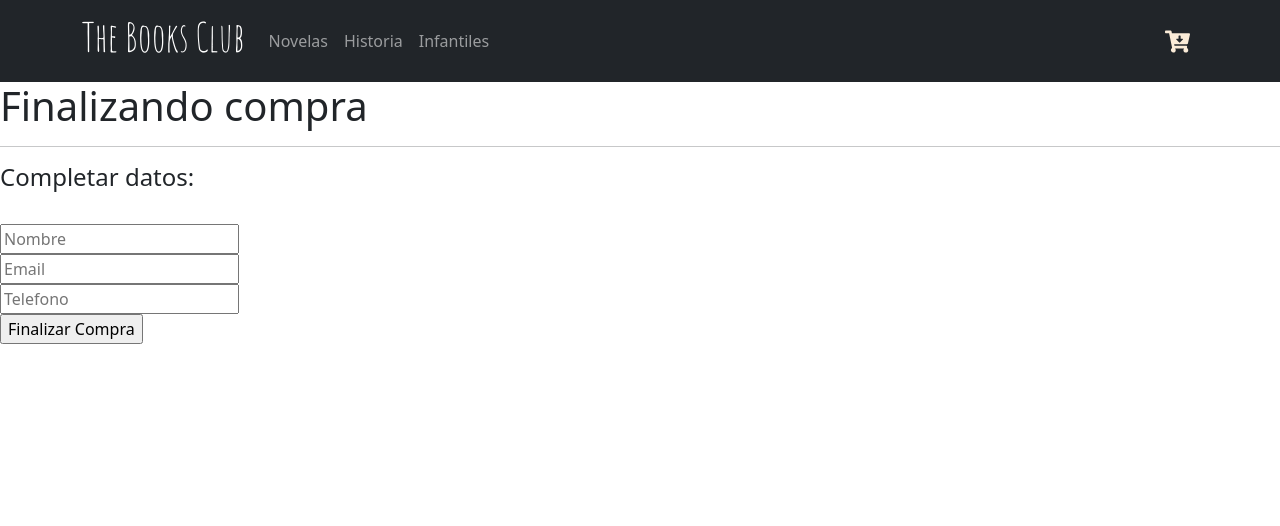
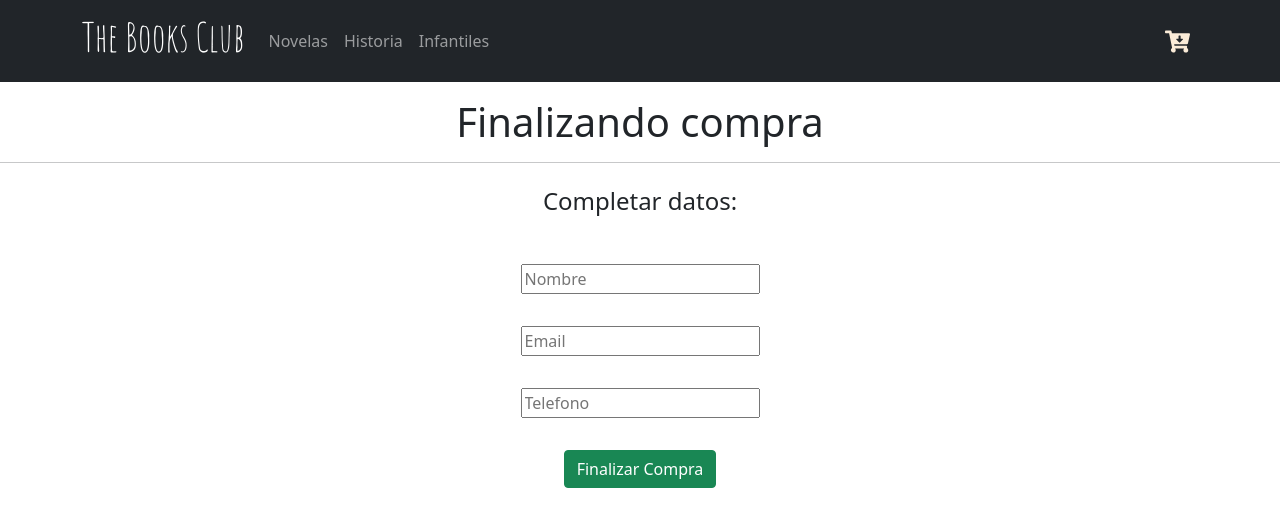
Before and after one commit to sebapluis/the-books-club-pluis, a React (Create React App) app: page /checkout in a window 1280 px wide. Shown: the top 526 px of the page. Built offline with nearby package versions, Linux system fonts and the light colour scheme.

Commit message:
ultimos estilos

```diff
--- /dev/null
+++ b/src/components/CartItem/CartItem.css
@@ -0,0 +1,18 @@
+.principal{
+    height: 150px;
+}
+.secundario{
+    width: 100%;
+}
+.imagen{
+    width: 20%;
+}
+.titulo{
+    width: 25%;
+}
+.precio{
+    width: 20%;
+}
+.botones{
+    width: 35%;
+}
--- a/src/components/CartItem/CartItem.jsx
+++ b/src/components/CartItem/CartItem.jsx
@@ -1,6 +1,7 @@
 import React from 'react'
 import { useCartContext } from '../../context/CartContext';
 import Button from 'react-bootstrap/esm/Button';
+import "./CartItem.css"
 
 
 function CartItem ( {item} ) {
@@ -8,13 +9,23 @@ function CartItem ( {item} ) {
 
   return (
     <>
-    <div className='container-fluid d-flex justify-content-center align-content-center'>
-        <h1 className='m-2'> {item.title} </h1>
-        <p>X{item.quantity} </p>
-        <h6>€ {item.precio}</h6>
-        <Button onClick= {() => deleteOneItem(item.id)}> - </Button>
-        <br />
-        <Button onClick= {() => deleteById(item.id)}> X </Button>
+    <div className='container d-flex justify-content-start align-content-center principal flex-row mt-4'>
+        <div className='d-flex justify-content-center align-content-center imagen'>
+          <img src={item.imagen} alt="Imagen del libro" className='img-fluid' />
+        </div>
+        <div className='d-flex justify-content-start align-items-center flex-row me-2'>
+          <h2> {item.title} </h2>
+        </div>
+        <div className="d-flex justify-content-end align-items-center m-4 flex-row">
+          <h5>Precio unitario: € {item.precio}</h5>
+        </div>
+        <div className="d-flex justify-content-center align-items-center flex-row">
+          <h5>Unidades: {item.quantity}</h5>
+        </div>
+        <div className='d-flex flex-column align-content-end flex-row justify-content-center'>
+          <Button onClick= {() => deleteOneItem(item.id)} className="btn btn-dark mt-2 ms-4 p-1">Quitar unidad </Button>
+          <Button onClick= {() => deleteById(item.id)} className="btn btn-dark mt-2 ms-4 p-1"> Eliminar </Button>
+        </div>
     </div>
     </>
   )
--- a/src/components/Checkout/Checkout.jsx
+++ b/src/components/Checkout/Checkout.jsx
@@ -52,24 +52,26 @@ const Checkout = () => {
   return (
     <>
     {!orderId && <div>
-        <h1>Finalizando compra</h1>
+        <h1 className="centrado mt-3">Finalizando compra</h1>
         <hr />
-        <h4>Completar datos:</h4>
+        <h4 className="centrado mt-4">Completar datos:</h4>
         <br />
-        <form onSubmit={handleSubmit}>
-            <input type="text" name='Nombre' placeholder='Nombre' value={Nombre} onChange={handleInputChange} required />
+        <form onSubmit={handleSubmit} className="centrado">
+            <input type="text" name='Nombre' placeholder='Nombre' value={Nombre} onChange={handleInputChange} required className="m-3" />
             <br />
-            <input type="email" name='Email' placeholder='Email' value={Email} onChange={handleInputChange} required/>
+            <input type="email" name='Email' placeholder='Email' value={Email} onChange={handleInputChange} required className="m-3"/>
             <br />
-            <input type="number" name='Telefono' placeholder='Telefono' value={Telefono} onChange={handleInputChange} required/>
+            <input type="number" name='Telefono' placeholder='Telefono' value={Telefono} onChange={handleInputChange} required className="m-3"/>
             <br />
-            <input type="submit" value="Finalizar Compra" />
+            <input type="submit" value="Finalizar Compra" className="btn btn-success m-3"/>
         </form>
     </div>
     }
     <div>
         {orderId && (
-            <h4>Compra Realizada con exito, su codigo es: ${orderId}</h4>
+            <div className="container">
+                <h2 className="centrado mt-5">Compra Realizada con exito, su codigo es: ${orderId}</h2>
+            </div>
         )}
     </div>
     </>
--- a/src/components/ItemList/ItemList.jsx
+++ b/src/components/ItemList/ItemList.jsx
@@ -9,8 +9,8 @@ function ItemList( {libros} ) {
       <>
     {libros.map( thislibro => {
         return(
-          <div className="h-75 d-inline-block m-5 p-2">
-            <Card style={{ width: '10rem' }}>
+          <div className="h-75 d-inline-block mx-5 my-3 p-2">
+            <Card style={{ width: '10rem'}} className="rounded">
               <div className='imgContenedor'>
               <Card.Img variant="top" src= {thislibro.imagen} className="img-fluid foto" />
               </div>
--- a/src/pages/Cart/Cart.jsx
+++ b/src/pages/Cart/Cart.jsx
@@ -12,7 +12,7 @@ function Cart (){
     <div>
         { cartList.map( (item) => (<CartItem key= {item.id} item={item} /> ))}
         {cartList.length > 0 ? (
-        <div className="container">
+        <div className="container mt-5 mb-5">
             <div className="centrado">
                 <h4 className="maxAncho">Precio total: € {totalPrice()} </h4>
             </div>
@@ -24,8 +24,8 @@ function Cart (){
             </div>
         </div>
         ) : (
-            <div>
-                <h1 className="centrado" >El carrito de compras esta vacio</h1>
+            <div className="mt-5">
+                <h1 className="centrado" >El carrito de compras se encuentra vacio</h1>
             </div>
 
         )
```
Also changed, not shown: src/components/ItemList/ItemList.css (line endings or trailing spaces).
